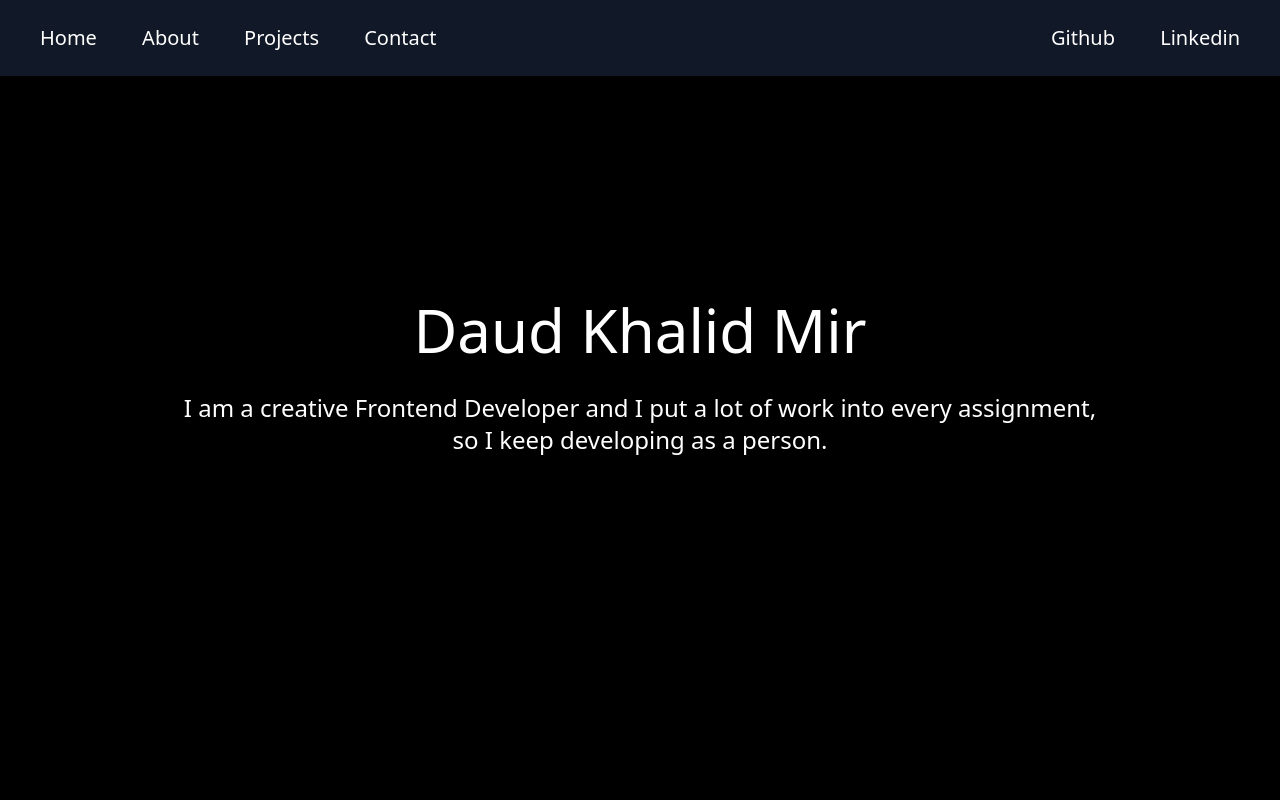
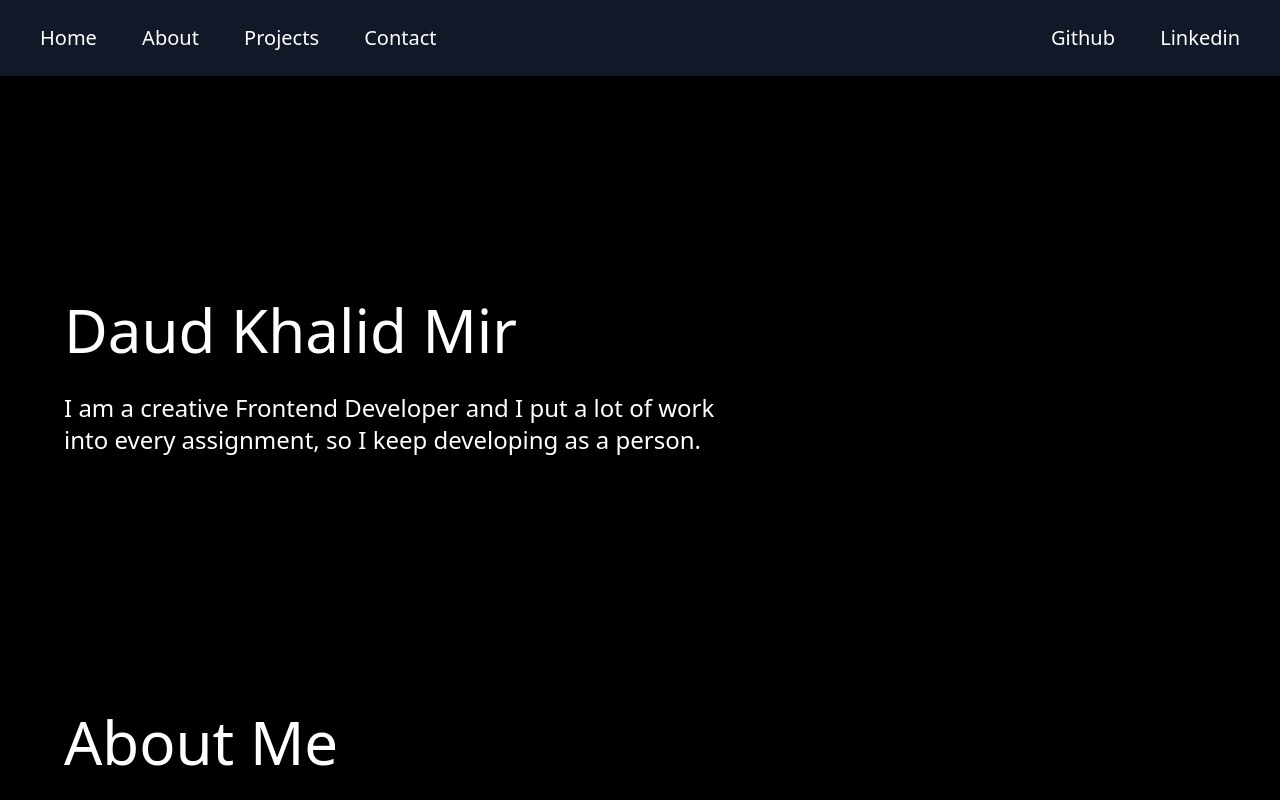
Before and after one commit to Daudmir/tailwind-portfolio, a plain HTML site: page index.html in a window 1280 px wide. Drawn offline with nearby package versions, Linux system fonts and the light colour scheme.

Commit message:
Update index.html

```diff
--- a/index.html
+++ b/index.html
@@ -8,15 +8,18 @@
         <meta name="viewport" content="width=device-width, initial-scale=1">
         <script src="https://cdn.tailwindcss.com/%22%3E"></script>
         <link href="https://unpkg.com/tailwindcss@%5E1.0/dist/tailwind.min.css" rel="stylesheet">
-        <link rel="stylesheet" href="">
+        <link rel="stylesheet" href="/styles.css">
     </head>
     <body class="bg-black text-white">
-        <div class="bg-gray-900 h-10 pt-2 pb-2 absolute bottom-0 z-20 w-screen space-x-4 text-center text-white md:hidden fixed">
+        <!-- Mobile Nav -->
+        <div class="">
+        <div class="bg-gray-900 h-10 pt-2 pb-2 fixed bottom-0 z-20 w-screen space-x-4 text-center text-white md:hidden">
             <a href="#home">Home</a>
             <a href="#about">About</a>
             <a href="#projects">Projects</a>
             <a href="#contact">Contact</a>
         </div>
+    </div>
         <!-- Desktop Nav -->
         <div class="bg-gray-900 text-white pb-12 md:py-6">
             <div class="float-right space-x-6 pr-10 text-sm mt-4 md:hidden">
@@ -36,12 +39,20 @@
         </div>
 </div>
 
-<div>
-    <h1 class="lg:text-6xl md:text-5xl text-3xl text-center mt-56">Daud Khalid Mir</h1>
-    <p class="lg:text-2xl md:text-lg text-center mt-8 mx-10 md:mx-0">I am a creative Frontend Developer and I put a lot of work into every assignment,<br> so I keep developing as a person.</p>
+<div class="max-w-6xl mx-auto">
+    <div class="hero">
+    <h1 class="lg:text-6xl md:text-5xl text-3xl mx-10 xl:mx-0 mt-56">Daud Khalid Mir</h1>
+    <p class="lg:text-2xl md:text-lg mt-8 mx-10 xl:mx-0">I am a creative Frontend Developer and I put a lot of work<br> into every assignment, so I keep developing as a person.</p>
 </div>
 
-<!-- Mobile Nav -->
+<div class="mt-64">
+    <h2 class="text-6xl">About Me</h2>
+</div>
+
+
+</div>
+
+
 
         <script src="" async defer></script>
     </body>
```
